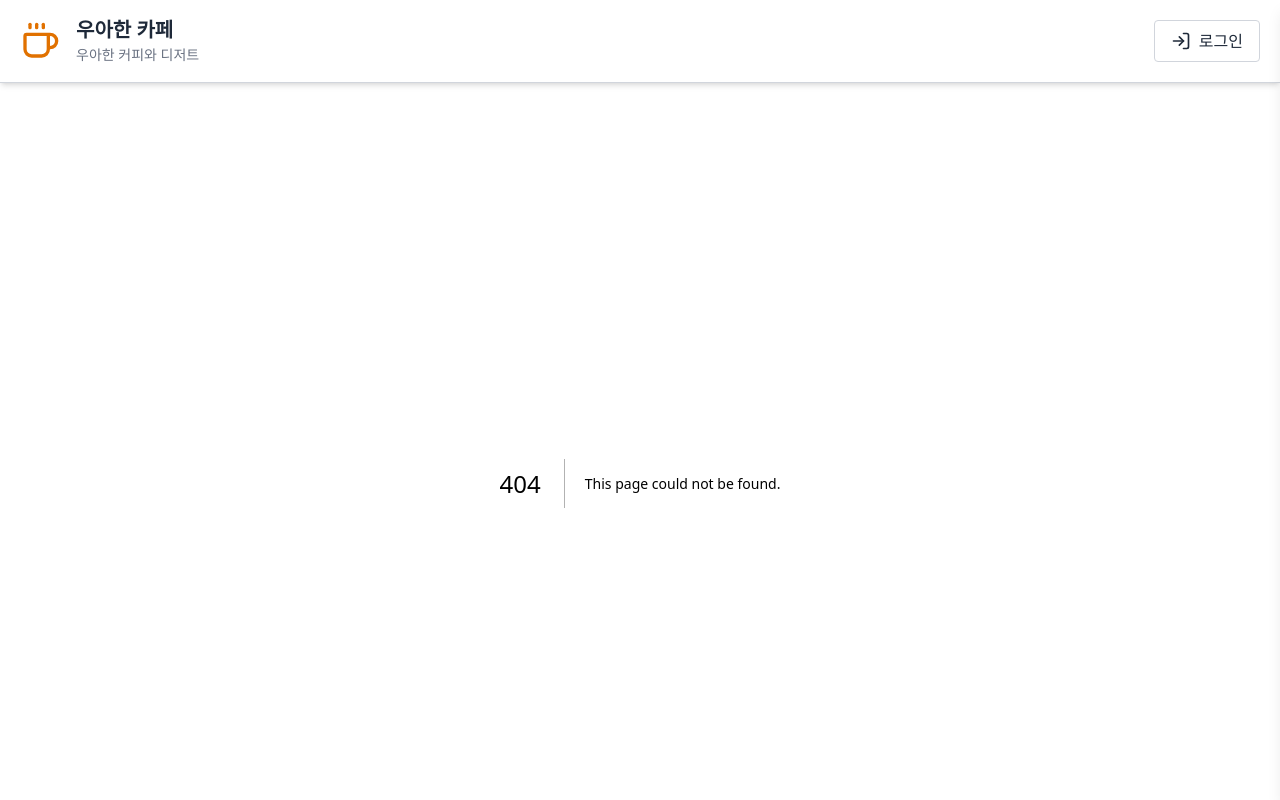
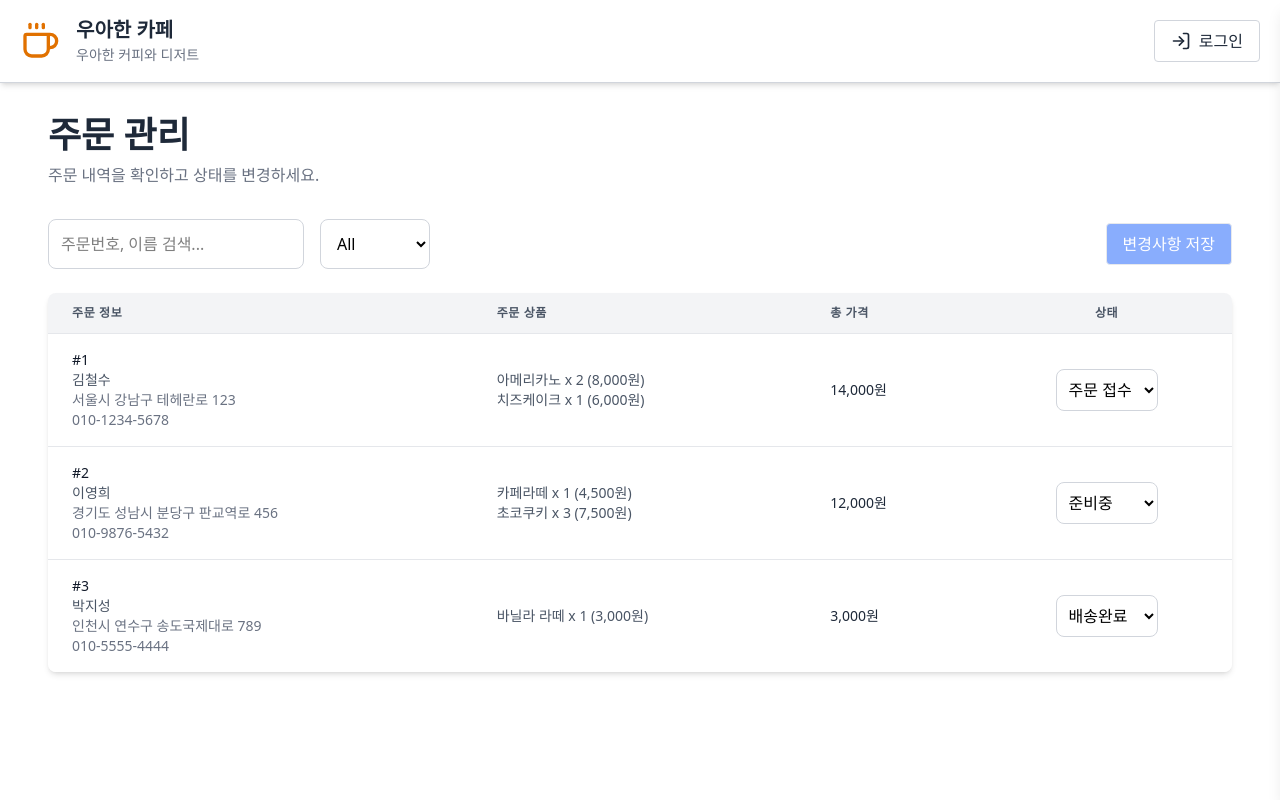
Before and after one commit to Devcourse-BE6-8-1-Team10/Frontend, a Next.js app: page /admin/orders in a window 1280 px wide. Before the commit this address had no page. Shown: the top 800 px of the page. Built offline with nearby package versions, Linux system fonts and the light colour scheme.

Commit message:
feat: 주문 관리 페이지 추가

```diff
--- /dev/null
+++ b/src/app/admin/orders/page.tsx
@@ -0,0 +1,7 @@
+import OrderManagement from "@/src/components/features/admin/OrderManagement";
+
+const AdminOrdersPage = () => {
+  return <OrderManagement />;
+};
+
+export default AdminOrdersPage;
--- /dev/null
+++ b/src/components/features/admin/OrderManagement.tsx
@@ -0,0 +1,157 @@
+"use client";
+
+import React, { useState, useEffect } from "react";
+import { Order, OrderStatus } from "./types";
+import { ORDERS } from "./data/orders";
+import Button from "@/src/components/common/Button";
+
+const OrderManagement: React.FC = () => {
+  const [orders, setOrders] = useState<Order[]>([]);
+  const [originalOrders, setOriginalOrders] = useState<Order[]>([]);
+  const [changedOrders, setChangedOrders] = useState<Set<string>>(new Set());
+  const [filteredOrders, setFilteredOrders] = useState<Order[]>([]);
+  const [searchTerm, setSearchTerm] = useState("");
+  const [statusFilter, setStatusFilter] = useState<OrderStatus | "All">("All");
+
+  useEffect(() => {
+    setOrders(ORDERS);
+    setOriginalOrders(ORDERS);
+    setFilteredOrders(ORDERS);
+  }, []);
+
+  useEffect(() => {
+    let updatedOrders = orders;
+
+    if (searchTerm) {
+      updatedOrders = updatedOrders.filter(
+        (order) =>
+          order.userName.toLowerCase().includes(searchTerm.toLowerCase()) ||
+          order.id.toLowerCase().includes(searchTerm.toLowerCase())
+      );
+    }
+
+    if (statusFilter !== "All") {
+      updatedOrders = updatedOrders.filter((order) => order.status === statusFilter);
+    }
+
+    setFilteredOrders(updatedOrders);
+  }, [searchTerm, statusFilter, orders]);
+
+  const handleStatusChange = (orderId: string, newStatus: OrderStatus) => {
+    setOrders((prevOrders) =>
+      prevOrders.map((order) =>
+        order.id === orderId ? { ...order, status: newStatus } : order
+      )
+    );
+    setChangedOrders((prev) => new Set(prev.add(orderId)));
+  };
+
+  const handleSave = () => {
+    setOriginalOrders(orders);
+    setChangedOrders(new Set());
+    alert("변경사항이 저장되었습니다.");
+  };
+
+  const hasChanges = changedOrders.size > 0;
+
+  const statusOptions: (OrderStatus | "All")[] = [
+    "All",
+    "주문 접수",
+    "준비중",
+    "준비 완료",
+    "배송중",
+    "배송완료",
+    "취소",
+  ];
+
+  return (
+    <div className="container mx-auto p-4 sm:p-6 lg:p-8 min-h-screen">
+      <div className="mb-8">
+        <h1 className="text-4xl font-bold text-gray-800">주문 관리</h1>
+        <p className="text-gray-500 mt-2">주문 내역을 확인하고 상태를 변경하세요.</p>
+      </div>
+
+      <div className="mb-6 flex flex-col sm:flex-row justify-between items-center gap-4">
+        <div className="flex flex-col sm:flex-row items-center gap-4 w-full sm:w-auto">
+          <input
+            type="text"
+            placeholder="주문번호, 이름 검색..."
+            className="p-3 border border-gray-300 rounded-lg focus:outline-none focus:ring-2 focus:ring-blue-500 w-full sm:w-64"
+            value={searchTerm}
+            onChange={(e) => setSearchTerm(e.target.value)}
+          />
+          <select
+            className="p-3 border border-gray-300 rounded-lg focus:outline-none focus:ring-2 focus:ring-blue-500 w-full sm:w-auto"
+            value={statusFilter}
+            onChange={(e) => setStatusFilter(e.target.value as OrderStatus | "All")}
+          >
+            {statusOptions.map((status) => (
+              <option key={status} value={status}>
+                {status}
+              </option>
+            ))}
+          </select>
+        </div>
+        <Button
+          onClick={handleSave}
+          disabled={!hasChanges}
+          className="w-full sm:w-auto"
+          text="변경사항 저장"
+          fontColor="text-white"
+          bgColor="bg-blue-600"
+          hoverColor="hover:bg-blue-700"
+        />
+      </div>
+
+      <div className="overflow-x-auto bg-white shadow-md rounded-lg">
+        <table className="min-w-full divide-y divide-gray-200">
+          <thead className="bg-gray-100">
+            <tr>
+              <th className="px-6 py-3 text-left text-xs font-semibold text-gray-600 uppercase tracking-wider">주문 정보</th>
+              <th className="px-6 py-3 text-left text-xs font-semibold text-gray-600 uppercase tracking-wider">주문 상품</th>
+              <th className="px-6 py-3 text-left text-xs font-semibold text-gray-600 uppercase tracking-wider">총 가격</th>
+              <th className="px-6 py-3 text-center text-xs font-semibold text-gray-600 uppercase tracking-wider">상태</th>
+            </tr>
+          </thead>
+          <tbody className="bg-white divide-y divide-gray-200">
+            {filteredOrders.map((order) => (
+              <tr key={order.id} className={`transition-colors duration-200 ${changedOrders.has(order.id) ? "bg-yellow-50" : "hover:bg-gray-50"}`}>
+                <td className="px-6 py-4 whitespace-nowrap">
+                  <div className="text-sm font-medium text-gray-900">#{order.id}</div>
+                  <div className="text-sm text-gray-600">{order.userName}</div>
+                  <div className="text-sm text-gray-500">{order.address}</div>
+                  <div className="text-sm text-gray-500">{order.phoneNumber}</div>
+                </td>
+                <td className="px-6 py-4 whitespace-nowrap">
+                  <ul className="text-sm text-gray-600">
+                    {order.items.map((item, index) => (
+                      <li key={index}>
+                        {item.product.name} x {item.quantity} ({(item.product.price * item.quantity).toLocaleString()}원)
+                      </li>
+                    ))}
+                  </ul>
+                </td>
+                <td className="px-6 py-4 whitespace-nowrap text-sm text-gray-800">{order.totalPrice.toLocaleString()}원</td>
+                <td className="px-6 py-4 whitespace-nowrap text-center">
+                  <select
+                    value={order.status}
+                    onChange={(e) => handleStatusChange(order.id, e.target.value as OrderStatus)}
+                    className="p-2 border border-gray-300 rounded-lg focus:outline-none focus:ring-2 focus:ring-blue-500"
+                  >
+                    {statusOptions.slice(1).map((status) => (
+                      <option key={status} value={status}>
+                        {status}
+                      </option>
+                    ))}
+                  </select>
+                </td>
+              </tr>
+            ))}
+          </tbody>
+        </table>
+      </div>
+    </div>
+  );
+};
+
+export default OrderManagement;
--- /dev/null
+++ b/src/components/features/admin/data/orders.ts
@@ -0,0 +1,40 @@
+import { Order } from "@/src/components/features/admin/types";
+import { PRODUCTS } from "@/src/components/features/home/data/products";
+
+export const ORDERS: Order[] = [
+  {
+    id: "1",
+    userName: "김철수",
+    address: "서울시 강남구 테헤란로 123",
+    phoneNumber: "010-1234-5678",
+    items: [
+      { product: PRODUCTS[0], quantity: 2, price: PRODUCTS[0].price },
+      { product: PRODUCTS[2], quantity: 1, price: PRODUCTS[2].price },
+    ],
+    totalPrice: PRODUCTS[0].price * 2 + PRODUCTS[2].price * 1,
+    status: "주문 접수",
+  },
+  {
+    id: "2",
+    userName: "이영희",
+    address: "경기도 성남시 분당구 판교역로 456",
+    phoneNumber: "010-9876-5432",
+    items: [
+      { product: PRODUCTS[1], quantity: 1, price: PRODUCTS[1].price },
+      { product: PRODUCTS[3], quantity: 3, price: PRODUCTS[3].price },
+    ],
+    totalPrice: PRODUCTS[1].price * 1 + PRODUCTS[3].price * 3,
+    status: "준비중",
+  },
+  {
+    id: "3",
+    userName: "박지성",
+    address: "인천시 연수구 송도국제대로 789",
+    phoneNumber: "010-5555-4444",
+    items: [
+      { product: PRODUCTS[4], quantity: 1, price: PRODUCTS[4].price },
+    ],
+    totalPrice: PRODUCTS[4].price * 1,
+    status: "배송완료",
+  },
+];
--- /dev/null
+++ b/src/components/features/admin/types/index.ts
@@ -0,0 +1,19 @@
+import {Product} from "@/src/components/features/home/types";
+
+export type OrderStatus = '주문 접수' | '준비중' | '준비 완료' | '배송중' | '배송완료' | '취소';
+
+export interface OrderItem {
+  product: Product;
+  quantity: number;
+  price: number;
+}
+
+export interface Order {
+  id: string;
+  userName: string;
+  address: string;
+  phoneNumber: string;
+  items: OrderItem[];
+  totalPrice: number;
+  status: OrderStatus;
+}
```
